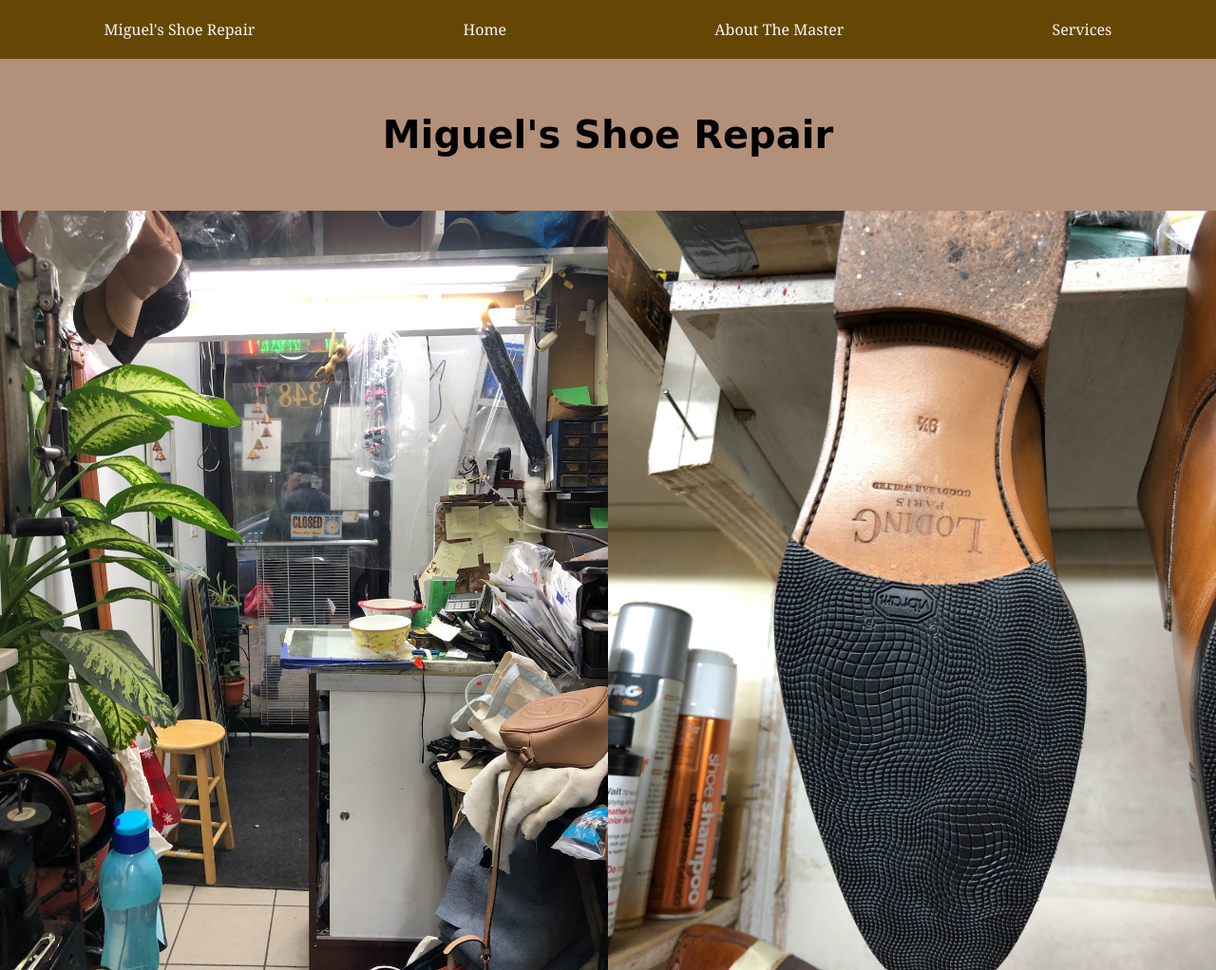
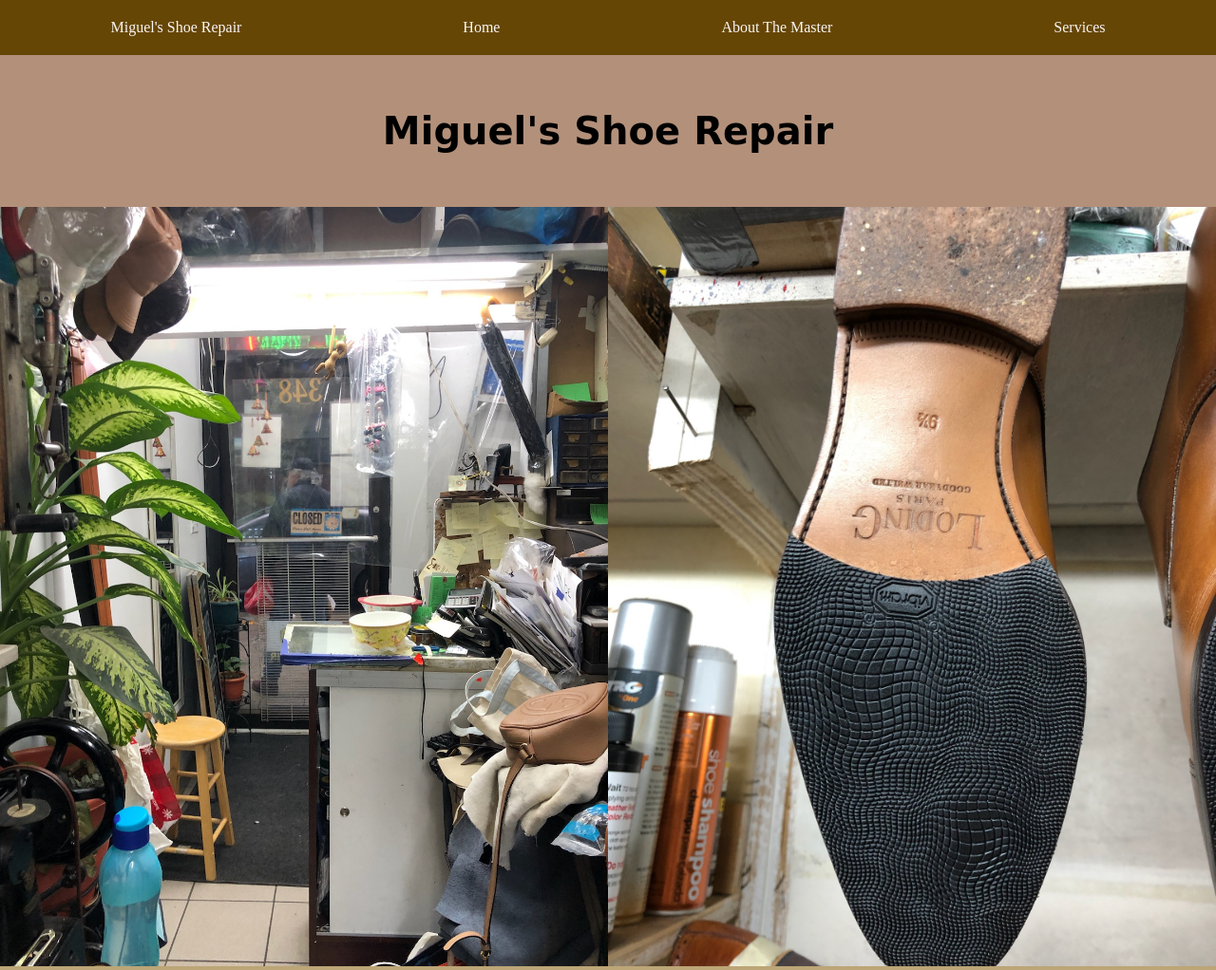
Before and after one commit to nssuplig-su/ist263, a plain HTML site: page project/index.html in a window 1280 px wide. Shown: the top 1022 px of the page at 95% size. Drawn offline with Linux system fonts and the light colour scheme; a web font is replaced by a local one.

Commit message:
Update styles.css

```diff
--- a/project/styles.css
+++ b/project/styles.css
@@ -5,7 +5,7 @@ html, body{
 
 body{
     background-color: #FFFFFF;
-    font-family: Georgia, serif;
+ /**   font-family: Georgia, serif;**/
 }
 
 nav{
```
